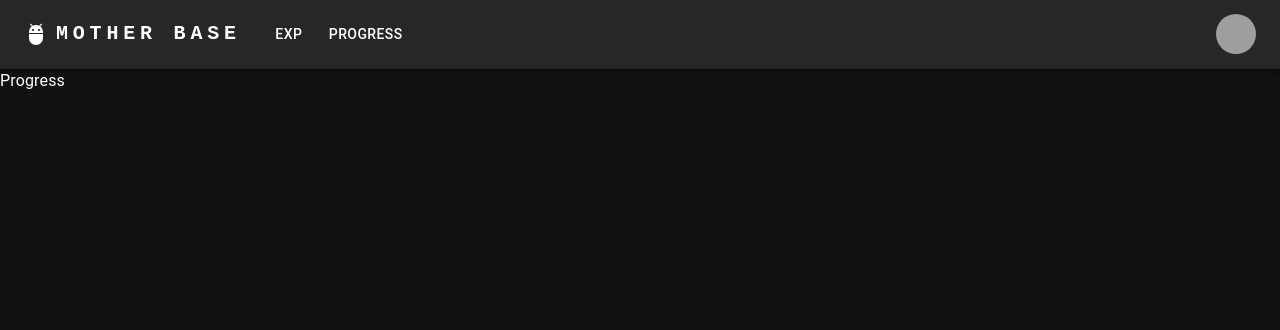
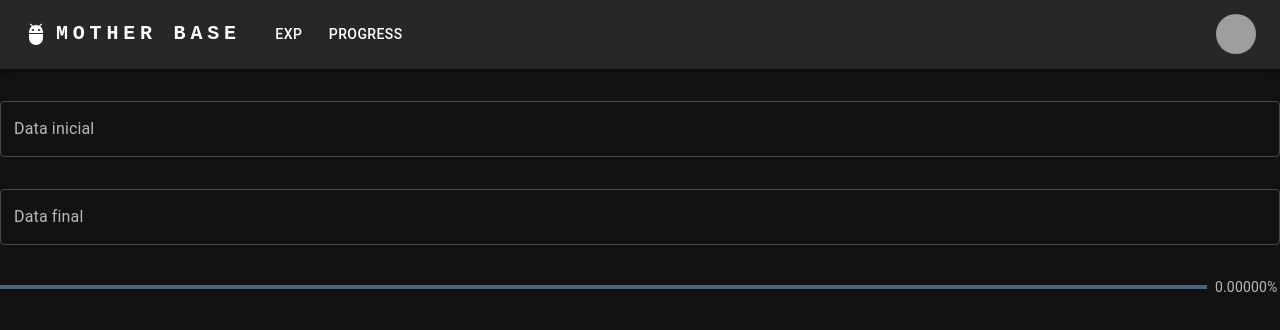
Before and after one commit to guiosouza/react-gamification-web-app, a Next.js app: page /progress in a window 1280 px wide. Shown: the top 330 px of the page. Built offline with nearby package versions, Linux system fonts and the light colour scheme; grey boxes are pictures that could not be loaded.

Commit message:
home update

```diff
--- a/package.json
+++ b/package.json
@@ -13,6 +13,8 @@
     "@emotion/styled": "^11.13.5",
     "@mui/icons-material": "^6.1.8",
     "@mui/material": "^6.1.8",
+    "@mui/x-date-pickers": "^7.22.3",
+    "dayjs": "^1.11.13",
     "next": "15.0.3",
     "react": "^18.2.0",
     "react-dom": "^18.2.0"
--- a/src/app/globals.css
+++ b/src/app/globals.css
@@ -134,7 +134,7 @@ img {
   padding: 0;
 }
 
-.task-selector {
+.generic-container {
   margin-top: 2rem;
   width: 100%;
 }
--- a/src/app/progress/page.tsx
+++ b/src/app/progress/page.tsx
@@ -1,3 +1,127 @@
-export default function Progress() {
-  return <div>Progress</div>;
+"use client";
+import LinearProgress, {
+  LinearProgressProps,
+} from "@mui/material/LinearProgress";
+import Typography from "@mui/material/Typography";
+import Box from "@mui/material/Box";
+import { useEffect, useState } from "react";
+import { DatePicker, LocalizationProvider } from "@mui/x-date-pickers";
+import { AdapterDayjs } from "@mui/x-date-pickers/AdapterDayjs";
+import dayjs, { Dayjs } from "dayjs";
+import 'dayjs/locale/pt-br';
+
+dayjs.locale('pt-br');
+
+function LinearProgressWithLabel(
+  props: LinearProgressProps & { value: number }
+) {
+  return (
+    <Box sx={{ display: "flex", alignItems: "center" }}>
+      <Box sx={{ width: "100%", mr: 1 }}>
+        <LinearProgress variant="determinate" {...props} />
+      </Box>
+      <Box sx={{ minWidth: 65 }}>
+        <Typography
+          variant="body2"
+          sx={{ color: "text.secondary" }}
+        >{`${props.value.toFixed(5)}%`}</Typography>
+      </Box>
+    </Box>
+  );
 }
+
+export default function LinearWithValueLabel() {
+  const [progress, setProgress] = useState(0);
+  const [startDate, setStartDate] = useState<Dayjs | null>(null);
+  const [endDate, setEndDate] = useState<Dayjs | null>(null);
+
+  const calculateProgress = (start: Dayjs, end: Dayjs) => {
+    const now = dayjs();
+    const totalDuration = end.diff(start, 'millisecond');
+    const elapsedDuration = now.diff(start, 'millisecond');
+
+    // Se ainda não começou
+    if (now.isBefore(start)) {
+      return 0;
+    }
+    // Se já terminou
+    if (now.isAfter(end)) {
+      return 100;
+    }
+    // Calcula a porcentagem
+    return (elapsedDuration / totalDuration) * 100;
+  };
+
+  // Atualizar progresso a cada segundo
+  useEffect(() => {
+    const updateProgress = () => {
+      if (startDate && endDate) {
+        const newProgress = calculateProgress(startDate, endDate);
+        setProgress(newProgress);
+      }
+    };
+
+    // Atualiza imediatamente
+    updateProgress();
+
+    // Configura intervalo para atualizar a cada segundo
+    const timer = setInterval(updateProgress, 1000);
+
+    return () => clearInterval(timer);
+  }, [startDate, endDate]);
+
+  // Carregar datas salvas
+  useEffect(() => {
+    const savedStartDate = localStorage.getItem('startDate');
+    const savedEndDate = localStorage.getItem('endDate');
+
+    if (savedStartDate) {
+      setStartDate(dayjs(savedStartDate));
+    }
+    if (savedEndDate) {
+      setEndDate(dayjs(savedEndDate));
+    }
+  }, []);
+
+  const handleStartDateChange = (newValue: Dayjs | null) => {
+    setStartDate(newValue);
+    if (newValue) {
+      localStorage.setItem('startDate', newValue.toISOString());
+    }
+  };
+
+  const handleEndDateChange = (newValue: Dayjs | null) => {
+    setEndDate(newValue);
+    if (newValue) {
+      localStorage.setItem('endDate', newValue.toISOString());
+    }
+  };
+
+  return (
+    <Box sx={{ width: "100%" }}>
+      <LocalizationProvider dateAdapter={AdapterDayjs} adapterLocale="pt-br">
+        <div className="generic-container">
+          <DatePicker
+            sx={{ width: "100%" }}
+            label="Data inicial"
+            value={startDate}
+            onChange={handleStartDateChange}
+            format="DD/MM/YYYY"
+          />
+        </div>
+        <div className="generic-container">
+          <DatePicker
+            sx={{ width: "100%" }}
+            label="Data final"
+            value={endDate}
+            onChange={handleEndDateChange}
+            format="DD/MM/YYYY"
+          />
+        </div>
+      </LocalizationProvider>
+      <div className="generic-container">
+        <LinearProgressWithLabel value={progress} />
+      </div>
+    </Box>
+  );
+}
```
Also changed, not shown: src/app/exp/page.tsx (+4 -4 lines), src/app/page.tsx (+21 -1 lines), public/images/mother-base.png (added), 1 other file (tests, documents, lock files or other folders).
